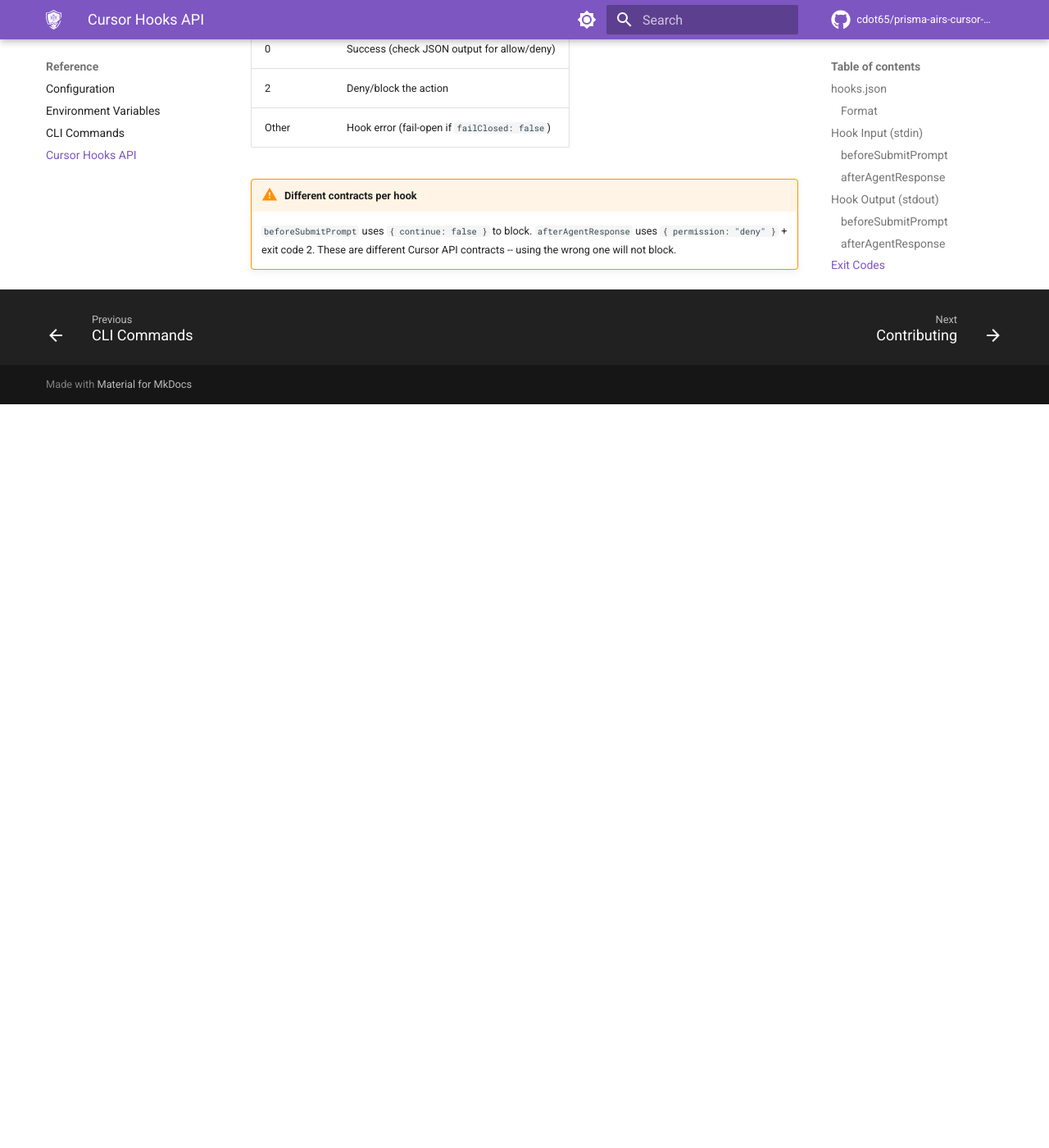
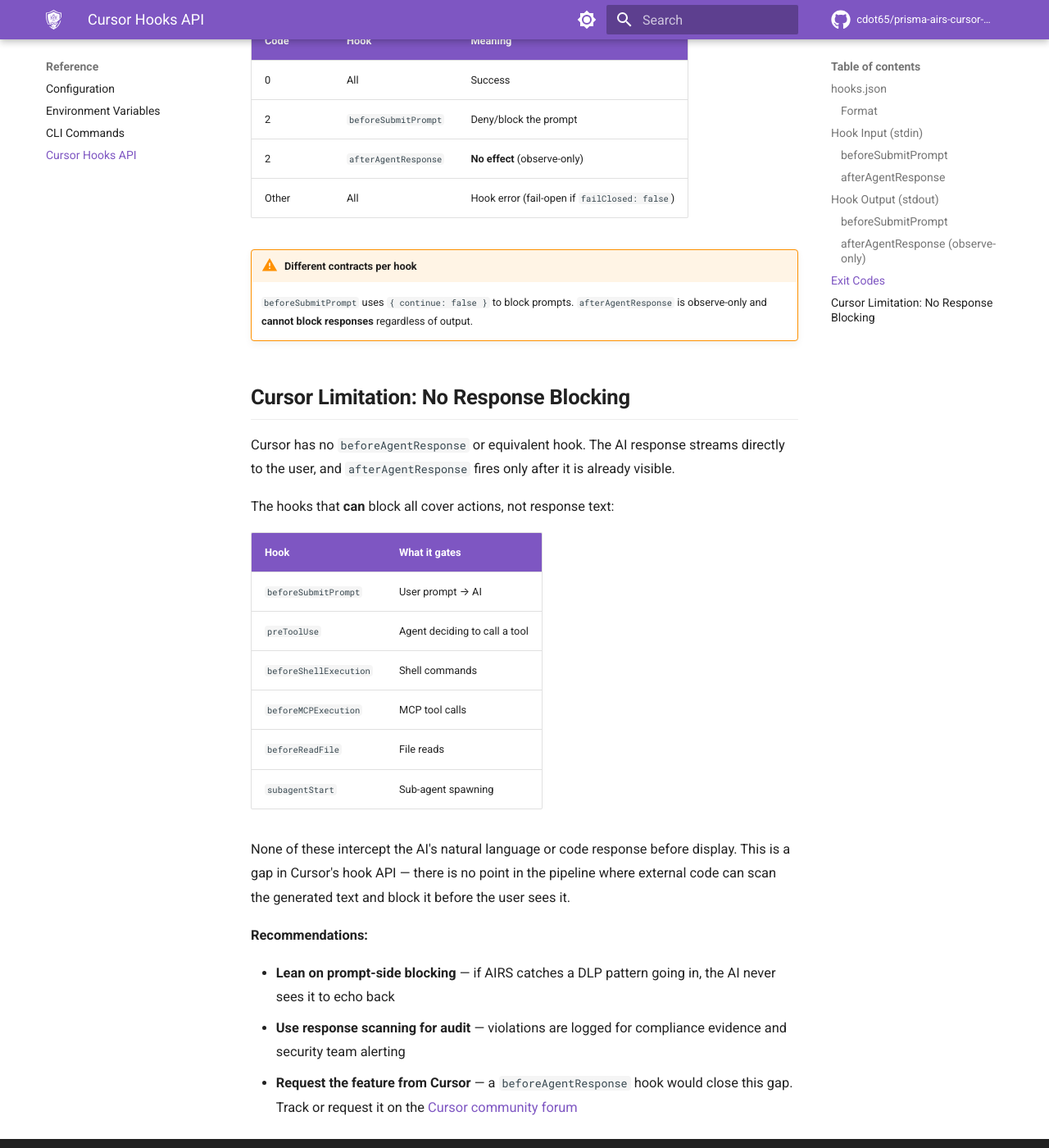
Before and after one commit to cdot65/prisma-airs-cursor-hooks, an MkDocs documentation site: the page built from docs/reference/cursor-hooks-api.md, in a window 1280 px wide and 1400 px high, scrolled down 3147 px. Shown: the whole window at 82% size. Built offline with MkDocs 1.6.1 and Material for MkDocs 9.7.7, drawn with Linux system fonts in a browser that asks for light colours; comment, search, counter and statistics services are not loaded; before the commit the page ends 3640 px from its top, so only the background shows below that; some of the changed text lies outside the part shown.

Commit message:
fix(hooks): afterAgentResponse is observe-only, cannot block responses
Cursor's afterAgentResponse hook fires after the response is already
displayed. Removed misleading permission:"deny" + exit(2) — now logs
violations and emits warnings instead. Updated all docs/diagrams to
call out this Cursor limitation. Bump to 0.1.4.

````diff
--- a/docs/reference/cursor-hooks-api.md
+++ b/docs/reference/cursor-hooks-api.md
@@ -95,7 +95,9 @@ To block:
 }
 ```
 
-### afterAgentResponse
+### afterAgentResponse (observe-only)
+
+Cursor ignores stdout and exit codes for this hook. We emit JSON for logging consistency, but it has no effect on what the user sees:
 
 ```json
 {
@@ -103,22 +105,40 @@ To block:
 }
 ```
 
-To block (also exit with code 2):
-
-```json
-{
-  "permission": "deny",
-  "userMessage": "Reason for blocking..."
-}
-```
+!!! warning "Cannot deny"
+    `{ "permission": "deny" }` and exit code 2 are **no-ops** for `afterAgentResponse`. Cursor does not support blocking the response after it has been displayed.
 
 ## Exit Codes
 
-| Code | Meaning |
-|------|---------|
-| 0 | Success (check JSON output for allow/deny) |
-| 2 | Deny/block the action |
-| Other | Hook error (fail-open if `failClosed: false`) |
+| Code | Hook | Meaning |
+|------|------|---------|
+| 0 | All | Success |
+| 2 | `beforeSubmitPrompt` | Deny/block the prompt |
+| 2 | `afterAgentResponse` | **No effect** (observe-only) |
+| Other | All | Hook error (fail-open if `failClosed: false`) |
 
 !!! warning "Different contracts per hook"
-    `beforeSubmitPrompt` uses `{ continue: false }` to block. `afterAgentResponse` uses `{ permission: "deny" }` + exit code 2. These are different Cursor API contracts -- using the wrong one will not block.
+    `beforeSubmitPrompt` uses `{ continue: false }` to block prompts. `afterAgentResponse` is observe-only and **cannot block responses** regardless of output.
+
+## Cursor Limitation: No Response Blocking
+
+Cursor has no `beforeAgentResponse` or equivalent hook. The AI response streams directly to the user, and `afterAgentResponse` fires only after it is already visible.
+
+The hooks that **can** block all cover actions, not response text:
+
+| Hook | What it gates |
+|------|---------------|
+| `beforeSubmitPrompt` | User prompt → AI |
+| `preToolUse` | Agent deciding to call a tool |
+| `beforeShellExecution` | Shell commands |
+| `beforeMCPExecution` | MCP tool calls |
+| `beforeReadFile` | File reads |
+| `subagentStart` | Sub-agent spawning |
+
+None of these intercept the AI's natural language or code response before display. This is a gap in Cursor's hook API — there is no point in the pipeline where external code can scan the generated text and block it before the user sees it.
+
+**Recommendations:**
+
+- **Lean on prompt-side blocking** — if AIRS catches a DLP pattern going in, the AI never sees it to echo back
+- **Use response scanning for audit** — violations are logged for compliance evidence and security team alerting
+- **Request the feature from Cursor** — a `beforeAgentResponse` hook would close this gap. Track or request it on the [Cursor community forum](https://forum.cursor.com)
--- a/package.json
+++ b/package.json
@@ -1,6 +1,6 @@
 {
   "name": "@cdot65/prisma-airs-cursor-hooks",
-  "version": "0.1.3",
+  "version": "0.1.4",
   "description": "Cursor IDE hooks integrating Prisma AIRS scanning into the developer workflow",
   "type": "module",
   "keywords": [
````
Also changed, not shown: CLAUDE.md (+5 -5 lines), README.md (+34 -6 lines), docs/architecture/design-decisions.md (+13 -4 lines), docs/architecture/overview.md (+12 -8 lines), docs/architecture/scanning-flow.md (+7 -2 lines), docs/index.md (+10 -6 lines), 3 other files.
